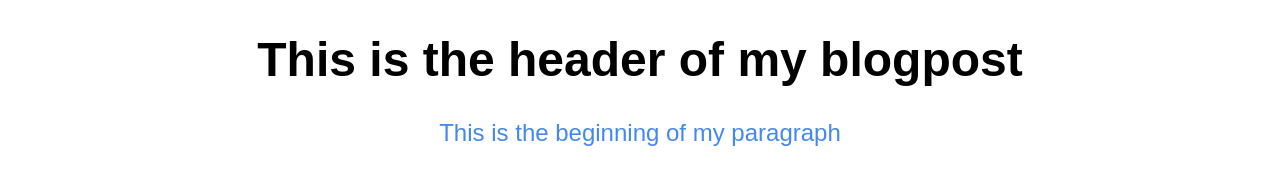
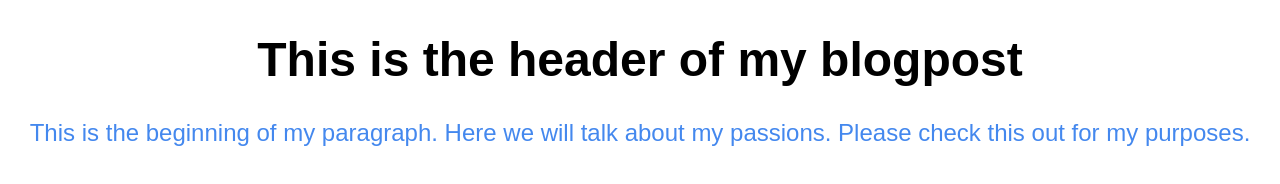
Before and after one commit to TheSunLand7/hyperblog, a plain HTML site: page index.html in a window 1280 px wide. Drawn offline with Linux system fonts and the light colour scheme.

Commit message:
Commit to main in its recent version

```diff
--- a/index.html
+++ b/index.html
@@ -11,7 +11,9 @@
 		This is the header of my blogpost
 	</h1>
 	<p>
-		This is the beginning of my paragraph
+		This is the beginning of my paragraph.
+		Here we will talk about my passions.
+		Please check this out for my purposes.
 	</p>
 </body>
 </html>
```
Also changed, not shown: 1 other file.
